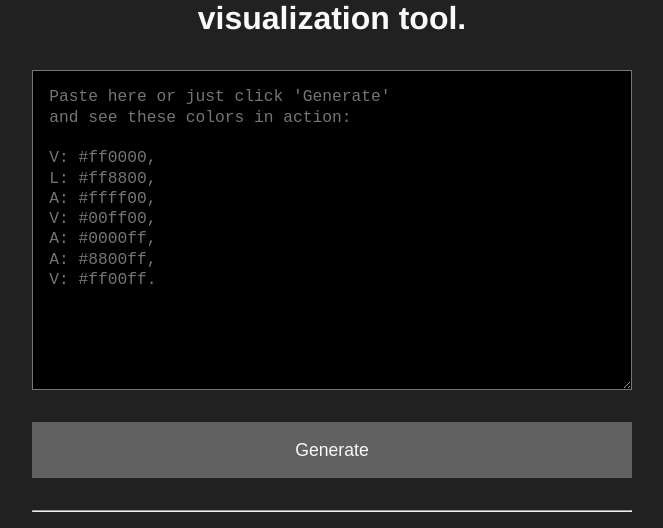
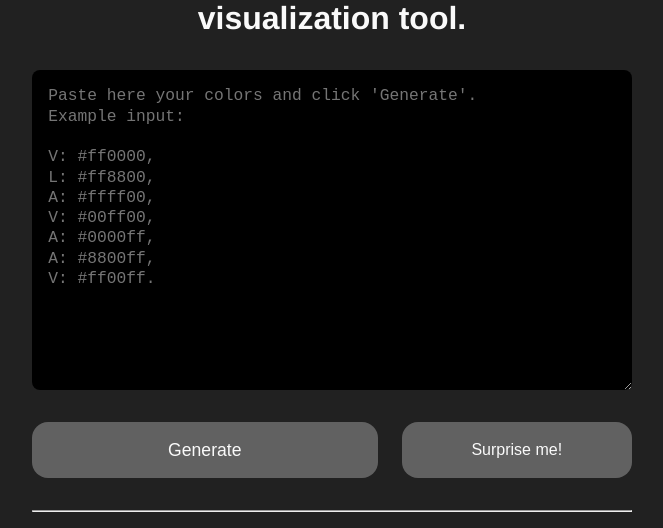
Before and after one commit to alexlalves/vlavaav, a Vue app: page /#/ in a window 1280 px wide. Shown: the part 560-1088 px from the top of the page, without its empty margins (308-971 px from the left). Built offline with nearby package versions, Linux system fonts and the light colour scheme.

Commit message:
add v-button amd adapt buttons to new palette routing

```diff
--- a/src/components/ColorsForm.vue
+++ b/src/components/ColorsForm.vue
@@ -1,32 +1,51 @@
 <template>
-  <form @submit.prevent="formSubmit">
+  <form @submit.prevent>
     <p v-if="errorMessageToShow">
       {{ errorMessageToShow }}
     </p>
 
     <textarea
       class="colors-form__input-area"
-      :placeholder=samplePalette
+      :placeholder=exampleText
       v-model="pastedInfo"
     />
 
-    <button
-      class="colors-form__submit-button"
-      type="submit"
-    >
-      Generate
-    </button>
+    <div class="colors-form__button-container">
+      <v-button
+        class="colors-form__submit-button"
+        type="submit"
+        value="generate"
+        @click="submitGenerate"
+      >
+        Generate
+      </v-button>
+
+      <v-button
+        class="colors-form__submit-button colors-form__submit-button--random"
+        type="submit"
+        value="random"
+        @click="submitRandom"
+      >
+        Surprise me!
+      </v-button>
+    </div>
   </form>
 </template>
 
 <script lang="ts">
 import { Component, Vue } from 'vue-property-decorator';
+import SAMPLE_PALETTES from '@/assets/sample_palettes';
+import VButton from '@/components/VButton.vue';
 
-@Component
+@Component({
+  components: {
+    VButton,
+  },
+})
 export default class ColorsForm extends Vue {
-  private samplePalette = [
-    'Paste here or just click \'Generate\'',
-    'and see these colors in action:',
+  private exampleText = [
+    'Paste here your colors and click \'Generate\'.',
+    'Example input:',
     '',
     'V: #ff0000,',
     'L: #ff8800,',
@@ -41,14 +60,43 @@ export default class ColorsForm extends Vue {
 
   private pastedInfo = '';
 
-  public formSubmit() {
-    const colors = this.findColors(this.pastedInfo || this.samplePalette);
+  public submitGenerate() {
+    const {
+      pastedInfo,
+      $router,
+      findColors
+    } = this;
 
-    if (colors.length) {
-      this.$router.push({ name: 'Palette', params: { colors } });
+    if (!pastedInfo) {
+      $router.push({
+        name: `Palette-${SAMPLE_PALETTES.VLAVAAV}`,
+      });
+    }
+
+    const colors = findColors(pastedInfo);
+
+    if(colors.length) {
+      $router.push({
+        name: 'Palette',
+        query: { colors },
+      });
     } else {
       this.errorMessageToShow = 'No colors of the #RRGGBB format were found in the submitted text.';
     }
+  }
+
+  public submitRandom() {
+    const allPalettes = Object.values(SAMPLE_PALETTES);
+
+    const randomPalette = allPalettes[
+      Math.floor(
+        allPalettes.length * Math.random()
+      )
+    ];
+
+    this.$router.push({
+      name: `Palette-${randomPalette}`,
+    });
   }
 
   public findColors(pastedText: string): string {
@@ -64,6 +112,8 @@ export default class ColorsForm extends Vue {
 <style scoped lang="scss">
 .colors-form__input-area {
   background-color: var(--textarea-color);
+  border: 0;
+  border-radius: 8px;
   box-sizing: border-box;
   color: var(--text-color);
   display: block;
@@ -81,20 +131,25 @@ export default class ColorsForm extends Vue {
   }
 }
 
+.colors-form__button-container {
+  display: grid;
+  grid-template-columns: 2fr 2fr;
+  grid-gap: 16px;
+
+  @media (min-width: 480px) {
+    grid-gap: 24px;
+    grid-template-columns: 3fr 2fr;
+  }
+}
+
 .colors-form__submit-button {
-  background-color: var(--button-color);
-  border: none;
-  box-sizing: border-box;
-  color: var(--text-color);
   cursor: pointer;
   font-size: 1.1em;
   margin-bottom: 0;
   padding: 1em;
-  transition: 0.2s ease-in-out;
-  width: 100%;
 
-  &:hover {
-    background-color: var(--button-highlighted-color);
+  &--random {
+    font-size: unset;
   }
 }
 </style>
```
